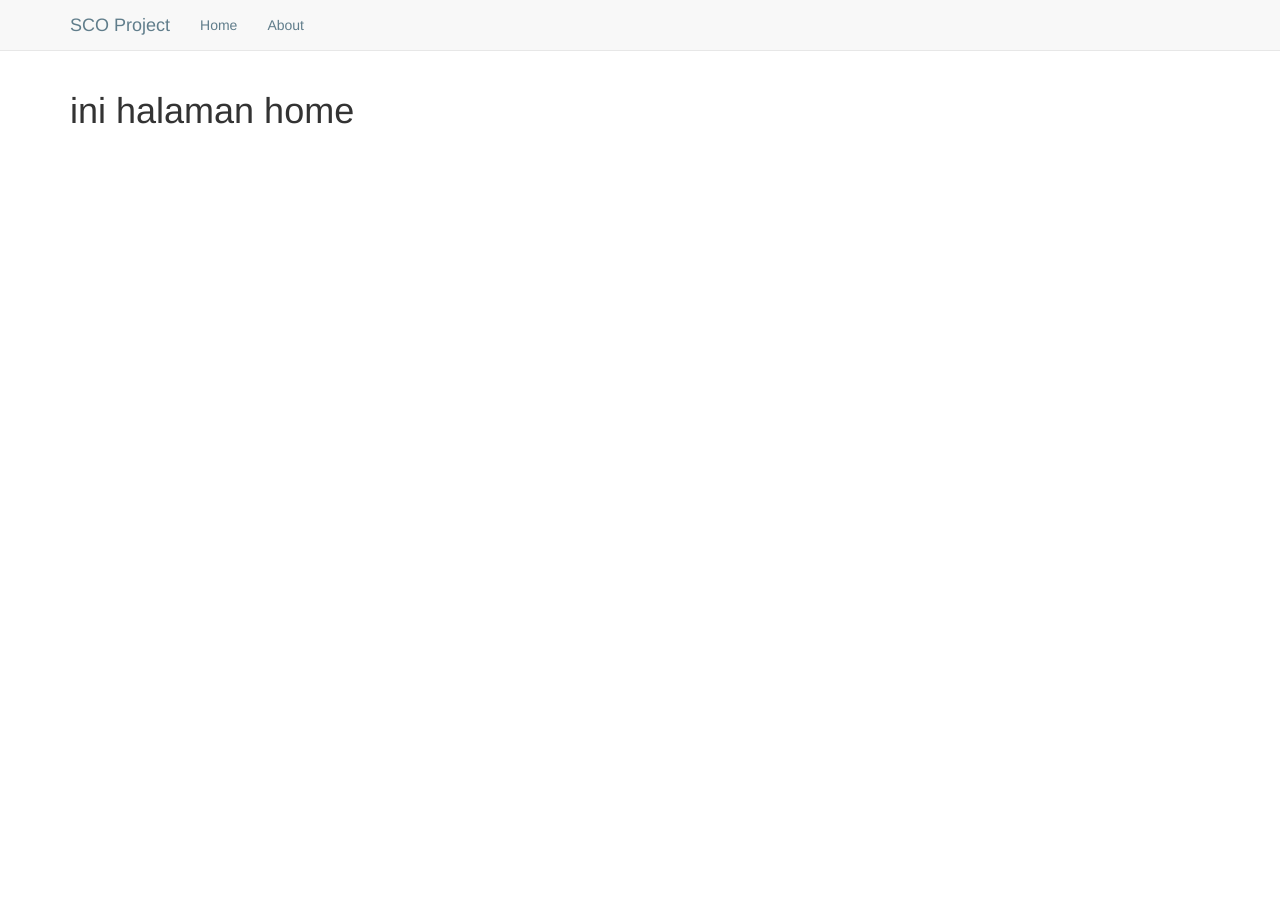
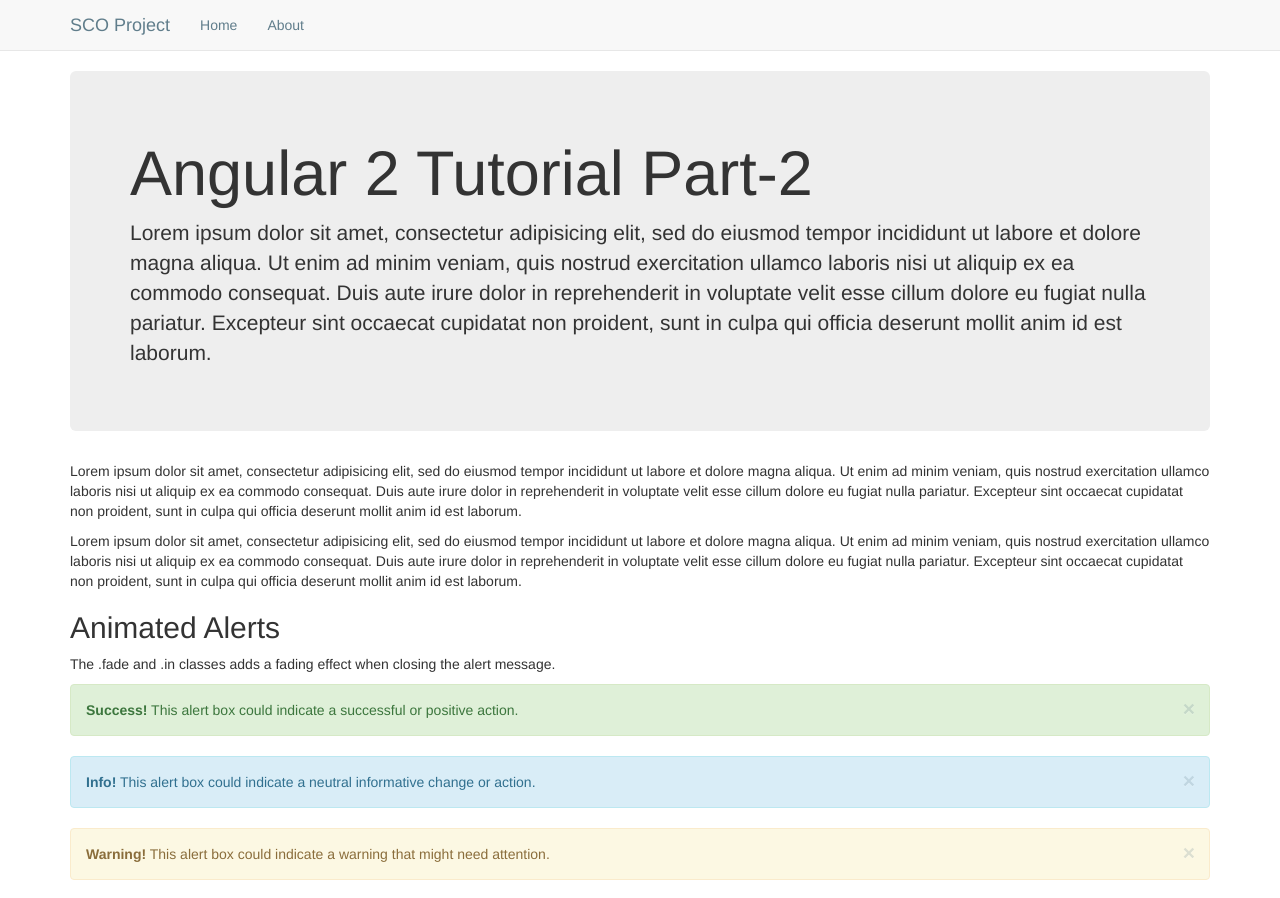
Before and after one commit to Josua052/learn-angular2, an Angular app: page / in a window 1280 px wide. Shown: the top 898 px of the page. Before the commit the page ends 800 px from the top, so only its background shows below. Built offline with nearby package versions, Linux system fonts and the light colour scheme; what ng2-bootstrap would draw is missing.

Commit message:
change home and about html

```diff
--- a/src/app/page/about/about.component.html
+++ b/src/app/page/about/about.component.html
@@ -1,3 +1,8 @@
 <div class="container">
-    <h1>ini halaman about</h1>
+  <div class="jumbotron">
+     <h1>About</h1>
+     <p>Lorem ipsum dolor sit amet, consectetur adipisicing elit, sed do eiusmod tempor incididunt ut labore et dolore magna aliqua. Ut enim ad minim veniam, quis nostrud exercitation ullamco laboris nisi ut aliquip ex ea commodo consequat. Duis aute irure dolor in reprehenderit in voluptate velit esse cillum dolore eu fugiat nulla pariatur. Excepteur sint occaecat cupidatat non proident, sunt in culpa qui officia deserunt mollit anim id est laborum.</p>
+   </div>
+   <p>Lorem ipsum dolor sit amet, consectetur adipisicing elit, sed do eiusmod tempor incididunt ut labore et dolore magna aliqua. Ut enim ad minim veniam, quis nostrud exercitation ullamco laboris nisi ut aliquip ex ea commodo consequat. Duis aute irure dolor in reprehenderit in voluptate velit esse cillum dolore eu fugiat nulla pariatur. Excepteur sint occaecat cupidatat non proident, sunt in culpa qui officia deserunt mollit anim id est laborum.</p>
+   <p>Lorem ipsum dolor sit amet, consectetur adipisicing elit, sed do eiusmod tempor incididunt ut labore et dolore magna aliqua. Ut enim ad minim veniam, quis nostrud exercitation ullamco laboris nisi ut aliquip ex ea commodo consequat. Duis aute irure dolor in reprehenderit in voluptate velit esse cillum dolore eu fugiat nulla pariatur. Excepteur sint occaecat cupidatat non proident, sunt in culpa qui officia deserunt mollit anim id est laborum.</p>
 </div>
--- a/src/app/page/home/home.component.html
+++ b/src/app/page/home/home.component.html
@@ -1,3 +1,26 @@
 <div class="container">
-    <h1>ini halaman home</h1>
+  <div class="jumbotron">
+  <h1>Angular 2 Tutorial Part-2</h1>
+  <p>Lorem ipsum dolor sit amet, consectetur adipisicing elit, sed do eiusmod tempor incididunt ut labore et dolore magna aliqua. Ut enim ad minim veniam, quis nostrud exercitation ullamco laboris nisi ut aliquip ex ea commodo consequat. Duis aute irure dolor in reprehenderit in voluptate velit esse cillum dolore eu fugiat nulla pariatur. Excepteur sint occaecat cupidatat non proident, sunt in culpa qui officia deserunt mollit anim id est laborum.</p>
+  </div>
+  <p>Lorem ipsum dolor sit amet, consectetur adipisicing elit, sed do eiusmod tempor incididunt ut labore et dolore magna aliqua. Ut enim ad minim veniam, quis nostrud exercitation ullamco laboris nisi ut aliquip ex ea commodo consequat. Duis aute irure dolor in reprehenderit in voluptate velit esse cillum dolore eu fugiat nulla pariatur. Excepteur sint occaecat cupidatat non proident, sunt in culpa qui officia deserunt mollit anim id est laborum.</p>
+  <p>Lorem ipsum dolor sit amet, consectetur adipisicing elit, sed do eiusmod tempor incididunt ut labore et dolore magna aliqua. Ut enim ad minim veniam, quis nostrud exercitation ullamco laboris nisi ut aliquip ex ea commodo consequat. Duis aute irure dolor in reprehenderit in voluptate velit esse cillum dolore eu fugiat nulla pariatur. Excepteur sint occaecat cupidatat non proident, sunt in culpa qui officia deserunt mollit anim id est laborum.</p>
+  <h2>Animated Alerts</h2>
+   <p>The .fade and .in classes adds a fading effect when closing the alert message.</p>
+   <div class="alert alert-success alert-dismissable fade in">
+     <a href="#" class="close" data-dismiss="alert" aria-label="close">&times;</a>
+     <strong>Success!</strong> This alert box could indicate a successful or positive action.
+   </div>
+   <div class="alert alert-info alert-dismissable fade in">
+     <a href="#" class="close" data-dismiss="alert" aria-label="close">&times;</a>
+     <strong>Info!</strong> This alert box could indicate a neutral informative change or action.
+   </div>
+   <div class="alert alert-warning alert-dismissable fade in">
+     <a href="#" class="close" data-dismiss="alert" aria-label="close">&times;</a>
+     <strong>Warning!</strong> This alert box could indicate a warning that might need attention.
+   </div>
+   <div class="alert alert-danger alert-dismissable fade in">
+     <a href="#" class="close" data-dismiss="alert" aria-label="close">&times;</a>
+     <strong>Danger!</strong> This alert box could indicate a dangerous or potentially negative action.
+   </div>
 </div>
```
